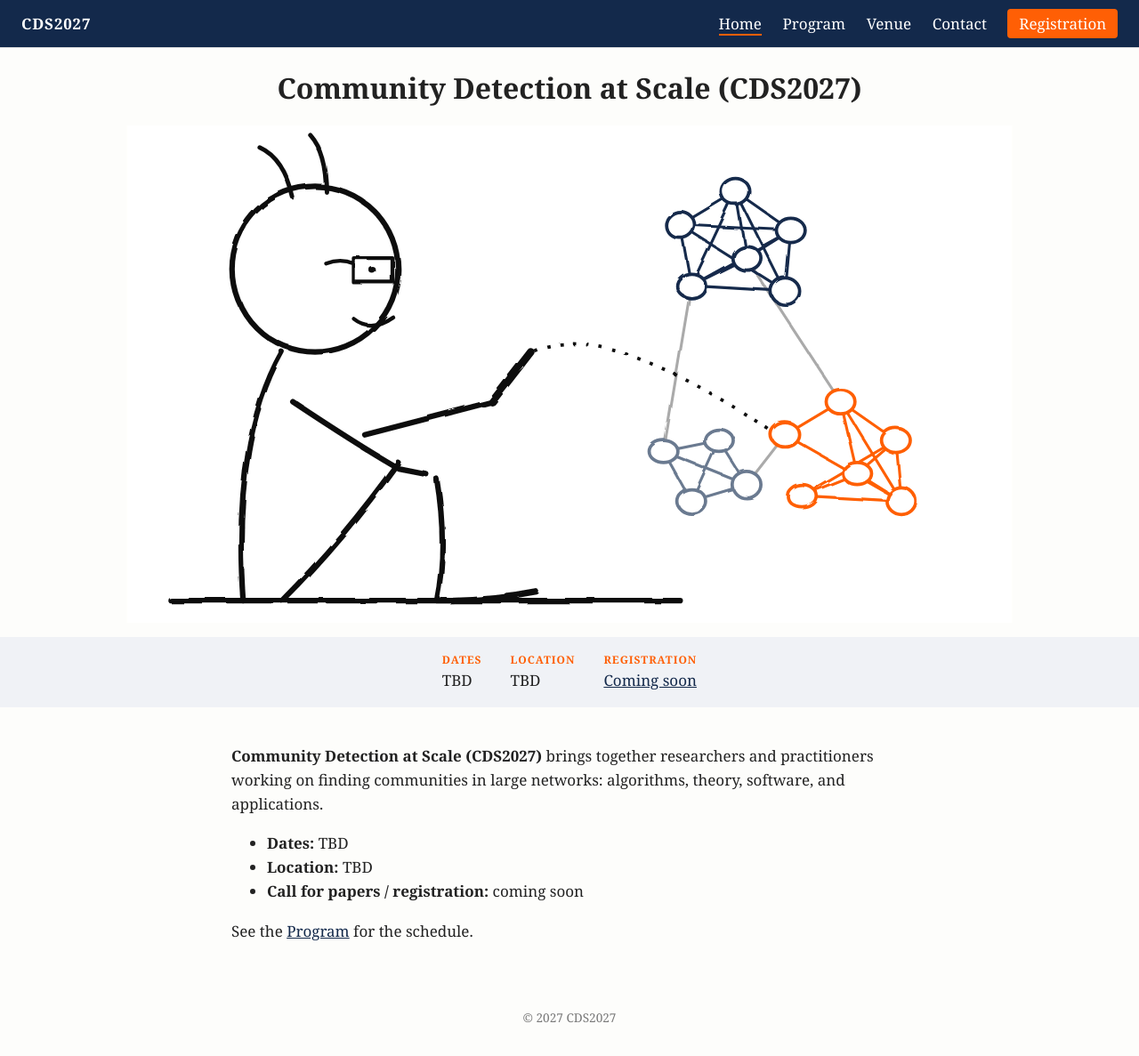
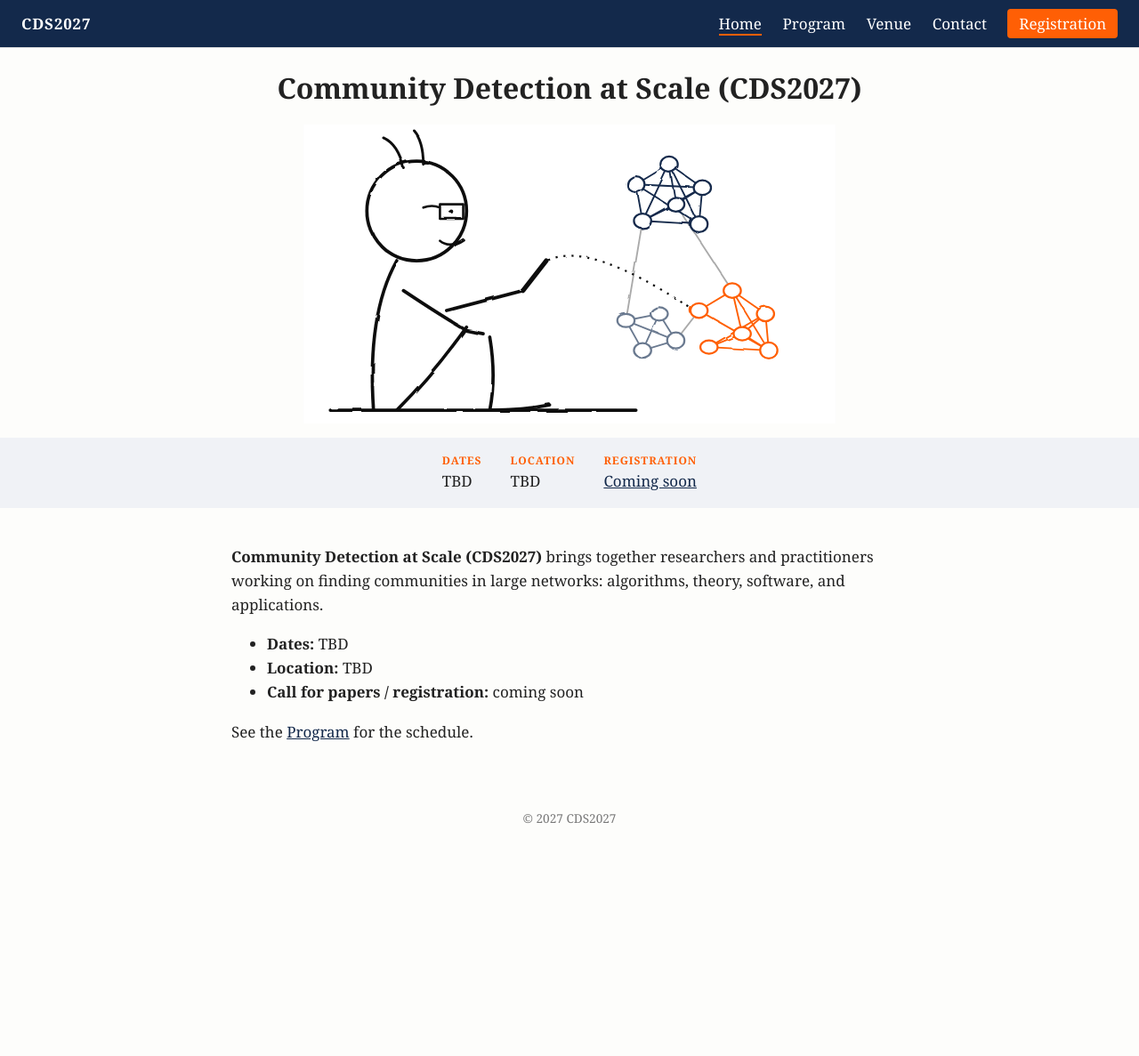
Before and after one commit to chackoge/cds2027, a Jekyll site: the page built from index.md, in a window 1280 px wide. Shown: the whole page at 89% size. Built offline with Jekyll 4.4.1, drawn with Linux system fonts in a browser that asks for light colours; after the commit the page ends 963 px from its top, so only the background shows below that.

Commit message:
Scale hero image to 60%

```diff
--- a/assets/style.css
+++ b/assets/style.css
@@ -18,3 +18,4 @@ nav a.button{background:#ff5f05;padding:.3rem .8rem;border-radius:4px;border-bot
 body{font-variant-numeric:lining-nums}
 .hero img{width:auto;max-width:100%;max-height:480px;margin:0 auto;object-fit:contain}
 .hero img{max-height:560px}
+.hero img{max-width:60%;max-height:336px}
```
